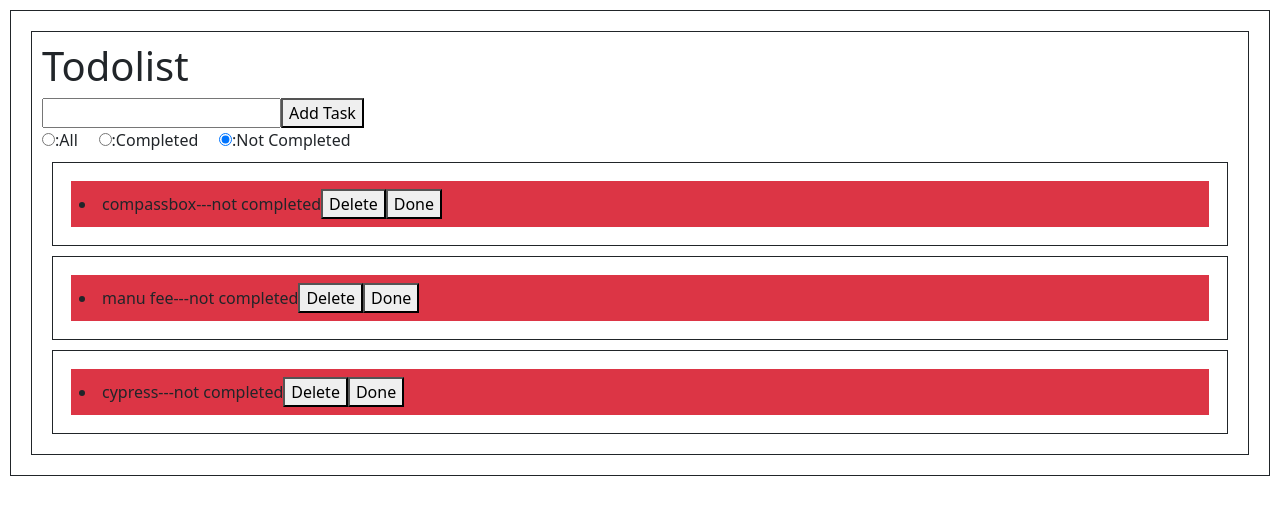
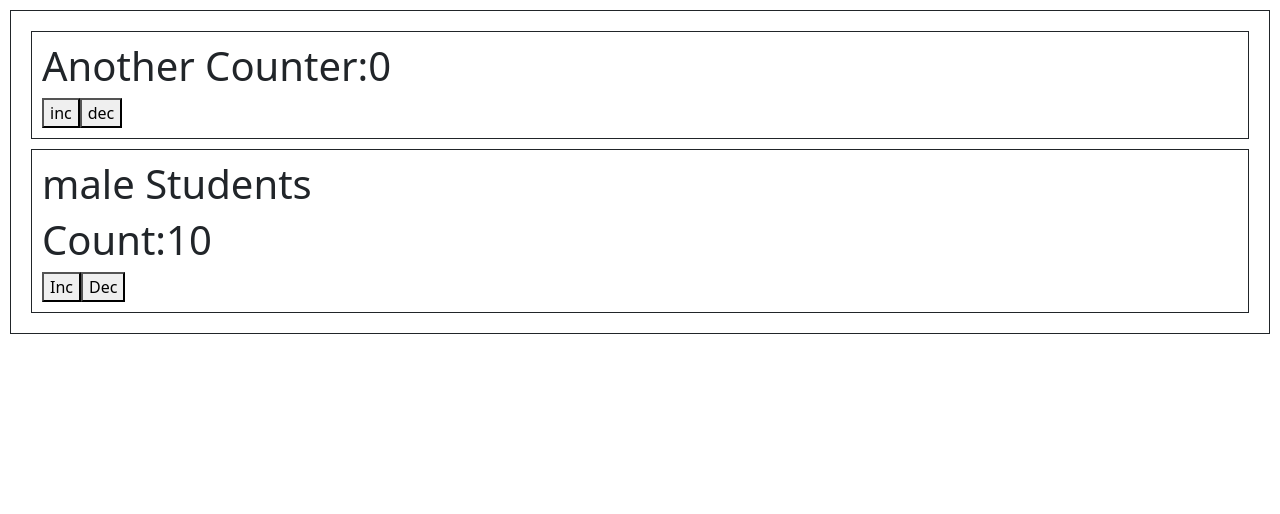
Before and after one commit to edupoly/rb16reactapp, a React (Create React App) app: page / in a window 1280 px wide. Shown: the top 514 px of the page. Built offline with nearby package versions, Linux system fonts and the light colour scheme.

Commit message:
complete class components

```diff
--- a/src/App.jsx
+++ b/src/App.jsx
@@ -4,6 +4,7 @@ import React from 'react';
 import Counter from './Counter';
 import Carousal from './Carousal';
 import Todolist from './Todolist';
+import Counter2 from './Counter2';
 class App extends React.Component{
   constructor(){
     super();
@@ -46,10 +47,12 @@ class App extends React.Component{
   render(){
     return (
       <div className='betterview'>
-        <Todolist></Todolist>
+        <Counter2></Counter2>
+        <Counter gender="male" start={10} step={5}></Counter>
+        {/* <Todolist></Todolist> */}
         {/* <Carousal images={this.state.birdImages} cname="birds"></Carousal>
         <Carousal images={this.state.carImages} cname='cars'></Carousal>
-        <Counter gender="male" start={10} step={5}></Counter>
+
         <Counter gender='female' start={20} step={10}></Counter>
         <hr />
         <label htmlFor='firstname'>Firstname</label>
--- /dev/null
+++ b/src/Counter2.jsx
@@ -0,0 +1,25 @@
+import React, { Component } from 'react'
+
+export class Counter2 extends Component {
+    count=0;
+    inc=()=>{
+        this.count++;
+        console.log(this.forceUpdate())
+
+    }
+    dec=()=>{
+        this.count--;
+        console.log(this.count)
+    }
+    render() {
+        return (
+        <div className='betterview'>
+            <h1>Another Counter:{this.count}</h1>
+            <button onClick={this.inc}>inc</button>
+            <button onClick={this.dec}>dec</button>
+        </div>
+        )
+    }
+}
+
+export default Counter2
```
